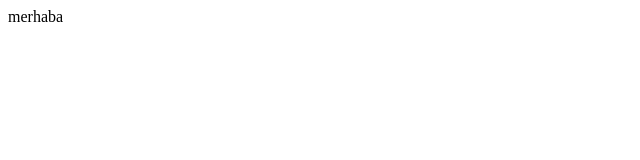
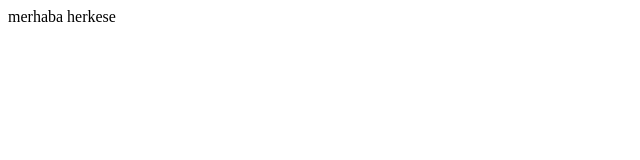
Before and after one commit to aydemirimMurat/gitProjects, a plain HTML site: page index.html in a window 1280 px wide. Shown: the full height of the page, 0-640 px from the left. Drawn offline with Linux system fonts and the light colour scheme.

Commit message:
20231101

```diff
--- a/index.html
+++ b/index.html
@@ -6,6 +6,6 @@
    <title>Document</title>
 </head>
 <body>
-   merhaba
+   merhaba herkese
 </body>
 </html>
```
